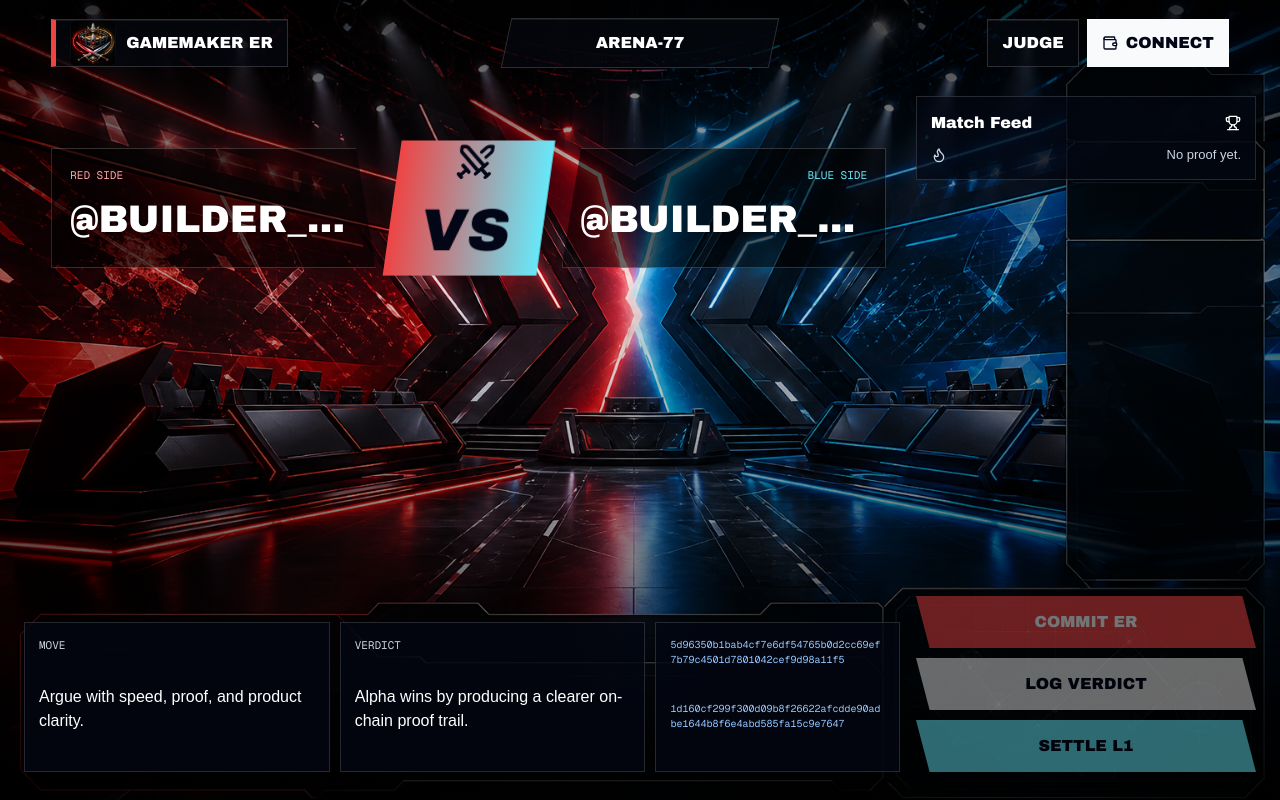
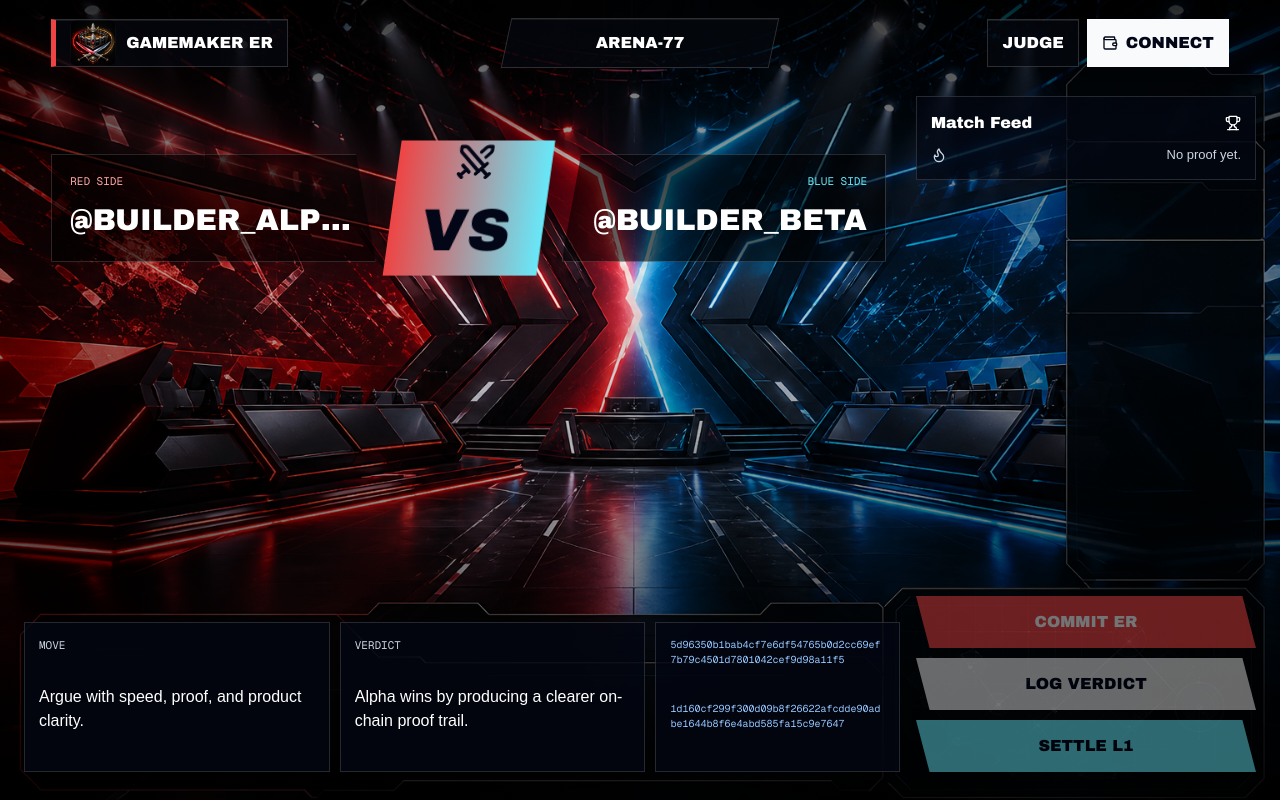
Before and after one commit to maixuancanh/gamemaker-er, a Next.js app: page / in a window 1280 px wide. Built offline with nearby package versions, Linux system fonts and the light colour scheme; what @solana/web3.js would draw is missing.

Commit message:
Tune Gamemaker player name sizing

```diff
--- a/app/globals.css
+++ b/app/globals.css
@@ -300,7 +300,7 @@ textarea {
   color: white;
   outline: 0;
   overflow: hidden;
-  font-size: clamp(26px, 3vw, 50px);
+  font-size: clamp(24px, 2.35vw, 42px);
   text-overflow: ellipsis;
   text-transform: uppercase;
 }
```
